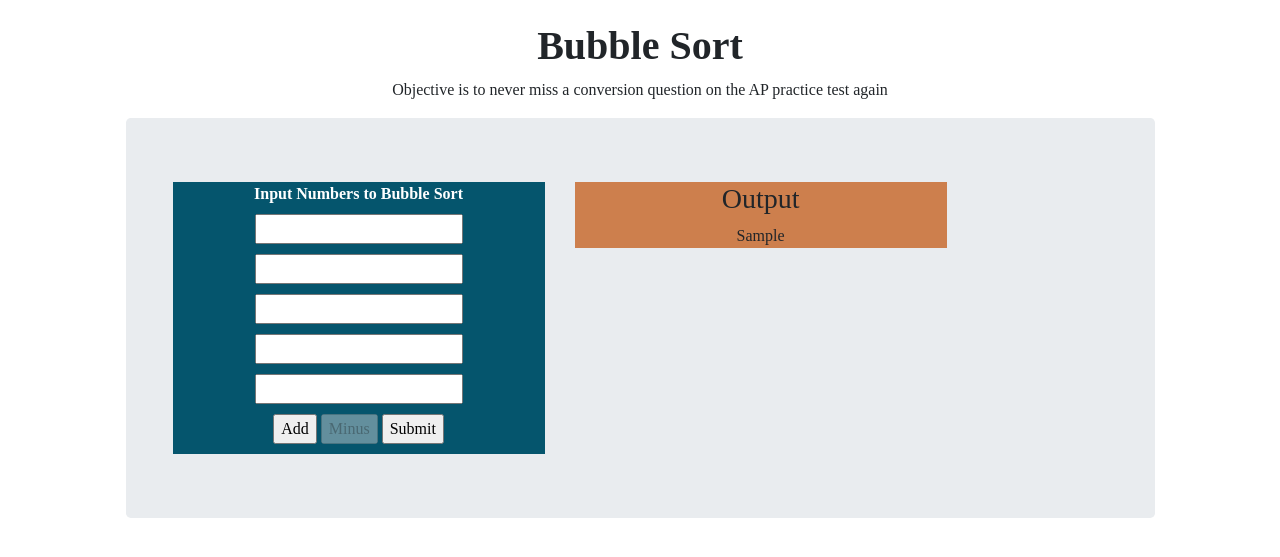
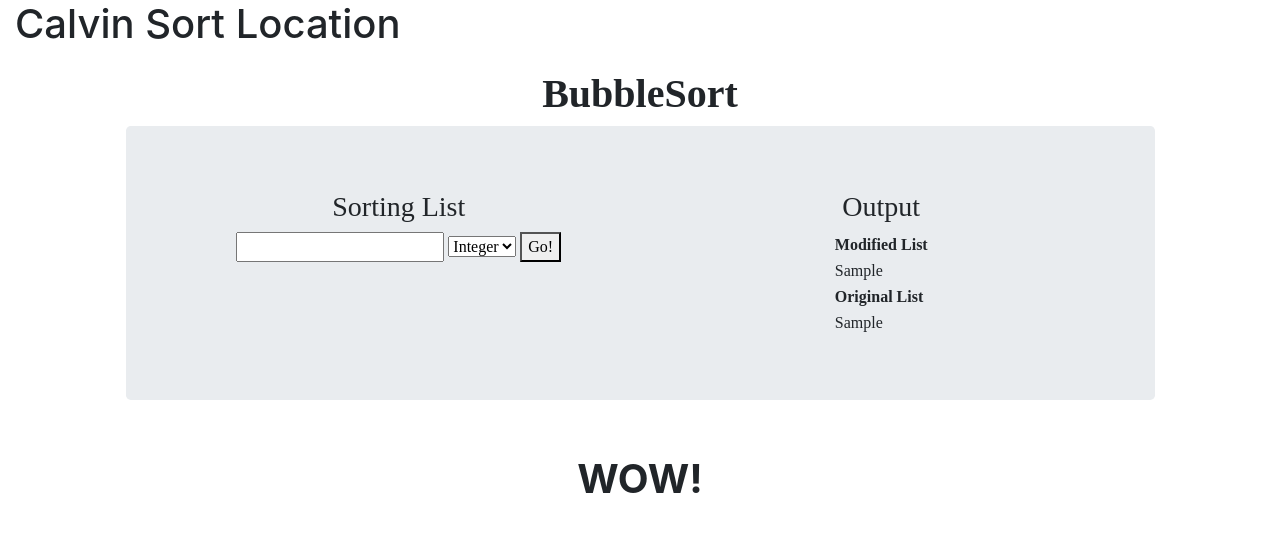
Before and after one commit to kylem314/p3-web-error-project, a Flask app: template minilabs/calvinminilab/templates/bubblesort.html in a window 1280 px wide. Shown: the part 56-613 px from the top of the page. Run offline with Flask 2, Linux system fonts and the light colour scheme; the template is opened without the code that fills it: most values are stand-ins (such as "Sample title", 1, 10 or a date in 2020); some libraries are stand-ins or nearby versions.

Commit message:
built stuff for strings

```diff
--- a/minilabs/calvinminilab/templates/bubblesort.html
+++ b/minilabs/calvinminilab/templates/bubblesort.html
@@ -1,67 +1,68 @@
 <!DOCTYPE html>
 {% extends "easter.html" %}
 {{ super() }}
+<html lang="en">
 <head>
   <meta charset="UTF-8">
-  <title>{% block title %}Bubble Sort{% endblock %}</title>
-
-  <style>
-    .single {
-      background-color: #6969AC;
-      color: white;
-    }
-  </style>
+  <title>{% block title %}Calvin{% endblock %}</title>
 </head>
-
 {% block content %}
+<h1 style="margin-left: 15px">Calvin Sort Location</h1>
 <div class="container">
 
   <div class="center-block" style="margin: 2% 5% 5%; font-family: gilroy,serif;">
     <!-- Title -->
     <div class="col-12" style="text-align: center;">
-      <h1><strong>Bubble Sort</strong></h1>
-      <p>Objective is to never miss a conversion question on the AP practice test again</p>
+      <h1><strong>BubbleSort</strong></h1>
     </div>
 
     <!-- Input and Content -->
     <div class="jumbotron text-center row">
-      <!-- Input -->
-      <!-- color pallet I am using: https://coolors.co/30292f-413f54-5f5aa2-355691-3f4045-->
-      <div class="col-md-5">
-        <div id="multi" style="background-color: #05556D">
-          <form action="calvinminilab.bubbleSort" method="post">
-            <label style="color: #FFFFFF"><b>Input Numbers to Bubble Sort</b></label>
-            <g id="multi_input">
-              <input style="margin-bottom: 10px" name="user_input1" type="number">
-              <input style="margin-bottom: 10px" name="user_input2" type="number">
-              <input style="margin-bottom: 10px" name="user_input3" type="number">
-              <input style="margin-bottom: 10px" name="user_input4" type="number">
-              <input style="margin-bottom: 10px" name="user_input5" type="number">
-            </g>
-            <br>
-            <input type="button" id="button_add" value="Add">
-            <input type="button" id="button_minus" value="Minus" disabled>
-            <input type="number" id="newbox_counter" name="newbox_counter" hidden>
-            <input style="margin-bottom: 10px" type="submit" class="button" value="Submit">
-          </form>
-        </div>
+      <div class="col-md-6">
+        <h3>Sorting List</h3>
+        <form id="stringForm" action="/BubbleSort" method="POST" >
+          <input name="string" id="string" type="text">
+          <select id="select" name="select" required>
+            <option value="integer">Integer</option>
+            <option value="string">String</option>
+
+          </select>
+          <button>Go!</button>
+        </form>
       </div>
-
-      <!-- Content-->
-      <!-- Color Pallet: https://coolors.co/313715-d16014-939f5c-bbce8a-e2f9b8-->
-
-
-      <div class="col-md-5">
-        <div style="background-color: #CD7F4D">
-          <h3>Output</h3>
-          <p>{{output_list}}</p>
-        </div>
+      <div class="col-md-6">
+        <h3>Output</h3>
+        <!-- Number, List table -->
+        <table class="mx-auto">
+          <tr>
+            <th scope="row">Modified List</th>
+          </tr>
+          <tr>
+            <td>{{output_list}}</td>
+          </tr>
+          <tr>
+            <th scope="row">Original List</th>
+          </tr>
+          <tr>
+            <td>{{original_list}}</td>
+          </tr>
+        </table>
       </div>
     </div>
+
   </div>
 
 </div>
+<div class="col-12" style="text-align: center;">
+  <h1><strong>WOW!</strong></h1>
 </div>
-
-
+<style>
+    table, td, th {
+        border: 1px solid var(--dblue);
+    }
+    td, th {
+        text-align:left;
+    }
+</style>
 {% endblock %}
+</html>
```
Also changed, not shown: minilabs/calvinminilab/app.py (+21 -18 lines), minilabs/calvinminilab/bubblesort.py (+40 -21 lines).
